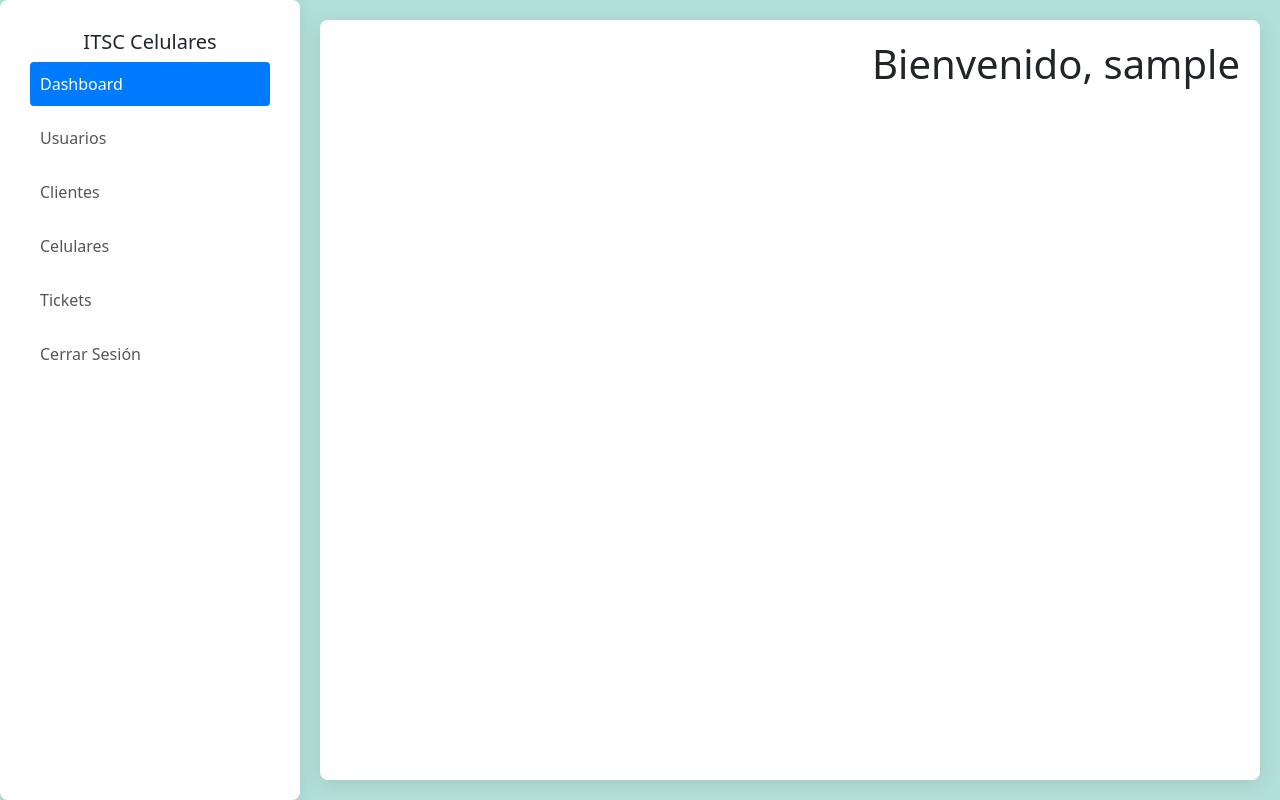
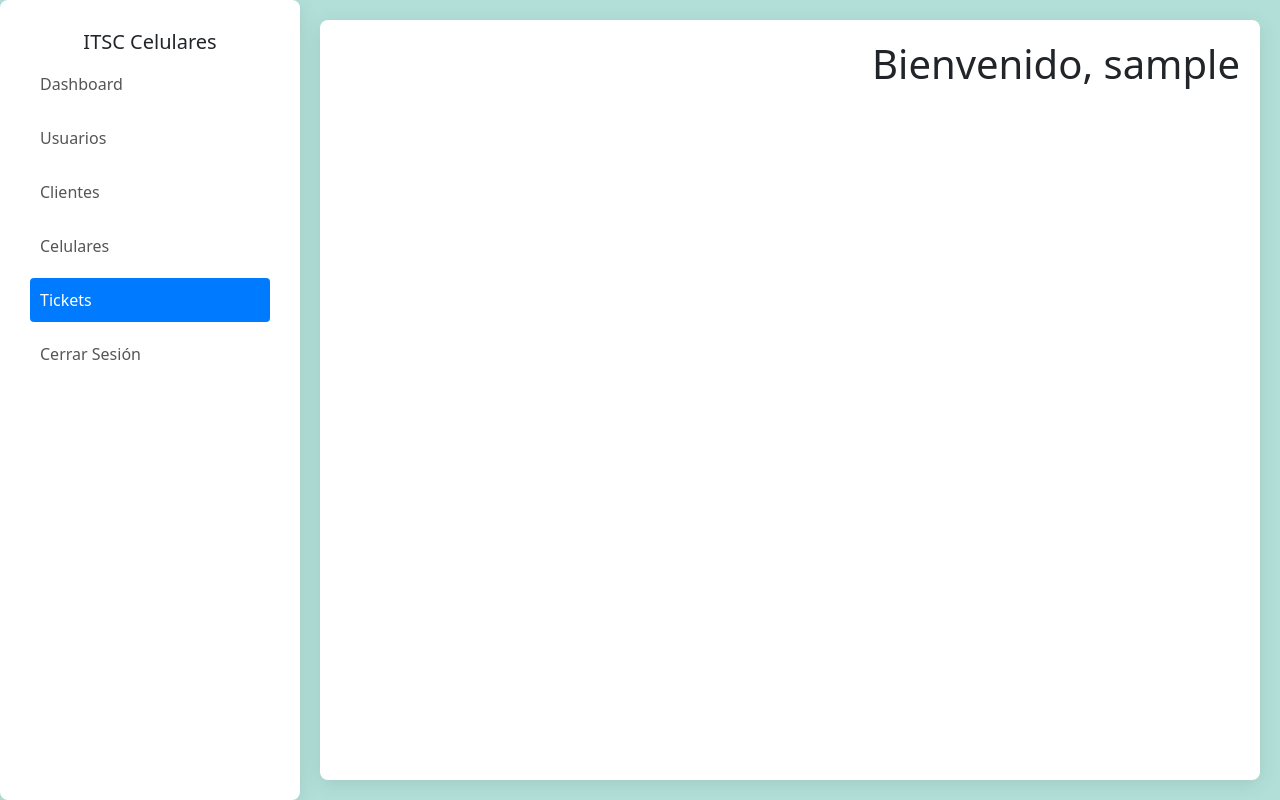
Before and after one commit to FoxtrotCN/ITSC-Celulares, a Django app: page /tickets/ in a window 1280 px wide. Run offline with Django 5.2, Linux system fonts and the light colour scheme; the visitor is signed in with stand-in values (Sample User, id 1); data that the repository does not hold is empty.

Commit message:
Rendering the active class for the navbar links dynamically

```diff
--- a/itsc_celulares/templates/itsc_celulares/base.html
+++ b/itsc_celulares/templates/itsc_celulares/base.html
@@ -88,27 +88,31 @@
         <aside class="aside">
             <h5>ITSC Celulares</h5>
             <ul class="nav flex-column">
+            {% with request.resolver_match.url_name as url_name %}
                 {% if request.user.is_staff %}
+
                 <li class="nav-item">
-                    <a class="nav-link active" href="{% url 'home' %}">Dashboard</a>
+                    <a class="nav-link {% if url_name == 'home' %}active{% endif %}" href="{% url 'home' %}">Dashboard</a>
                 </li>
                 <li class="nav-item">
-                    <a class="nav-link" href="{% url 'users' %}">Usuarios</a>
+                    <a class="nav-link {% if url_name == 'users' %}active{% endif %}" href="{% url 'users' %}">Usuarios</a>
                 </li>
                 <li class="nav-item">
-                    <a class="nav-link" href="{% url 'customer' %}">Clientes</a>
+                    <a class="nav-link {% if url_name == 'customer' %}active{% endif %}" href="{% url 'customer' %}">Clientes</a>
                 </li>
                 <li class="nav-item">
-                    <a class="nav-link" href="{% url 'cell-phone' %}">Celulares</a>
+                    <a class="nav-link {% if url_name == 'cell-phone' %}active{% endif %}" href="{% url 'cell-phone' %}">Celulares</a>
                 </li>
                 <li class="nav-item">
-                    <a class="nav-link" href="{% url 'tickets' %}">Tickets</a>
+                    <a class="nav-link {% if url_name == 'tickets' %}active{% endif %}" href="{% url 'tickets' %}">Tickets</a>
                 </li>
                 {% else %}
                 <li class="nav-item">
-                    <a class="nav-link" href="{% url 'technician-page' %}">Tickets</a>
+                    <a class="nav-link {% if url_name == 'technician-page' %}active{% endif %}" href="{% url 'technician-page' %}">Tickets</a>
                 </li>
                 {% endif %}
+            {% endwith %}
+
 
                 <li class="nav-item">
                     <a class="nav-link" href="{% url 'logout' %}">Cerrar Sesión</a>
--- a/smartfix/settings.py
+++ b/smartfix/settings.py
@@ -55,7 +55,7 @@ ROOT_URLCONF = 'smartfix.urls'
 TEMPLATES = [
     {
         'BACKEND': 'django.template.backends.django.DjangoTemplates',
-        'DIRS': [BASE_DIR / 'templates']
+        'DIRS': [BASE_DIR / 'itsc_celulares/templates']
         ,
         'APP_DIRS': True,
         'OPTIONS': {
```
Also changed, not shown: itsc_celulares/templates/itsc_celulares/navbar.html (added).
